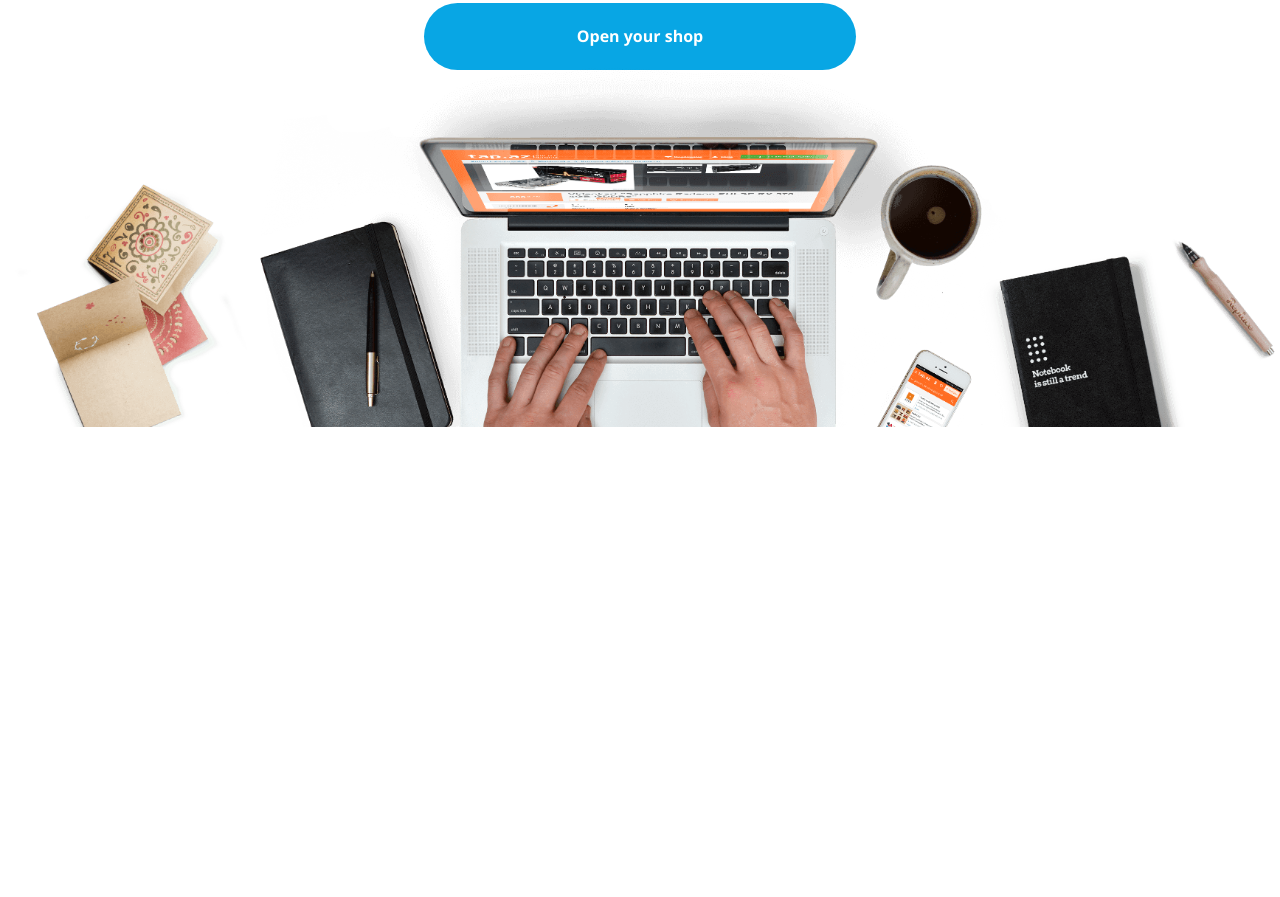
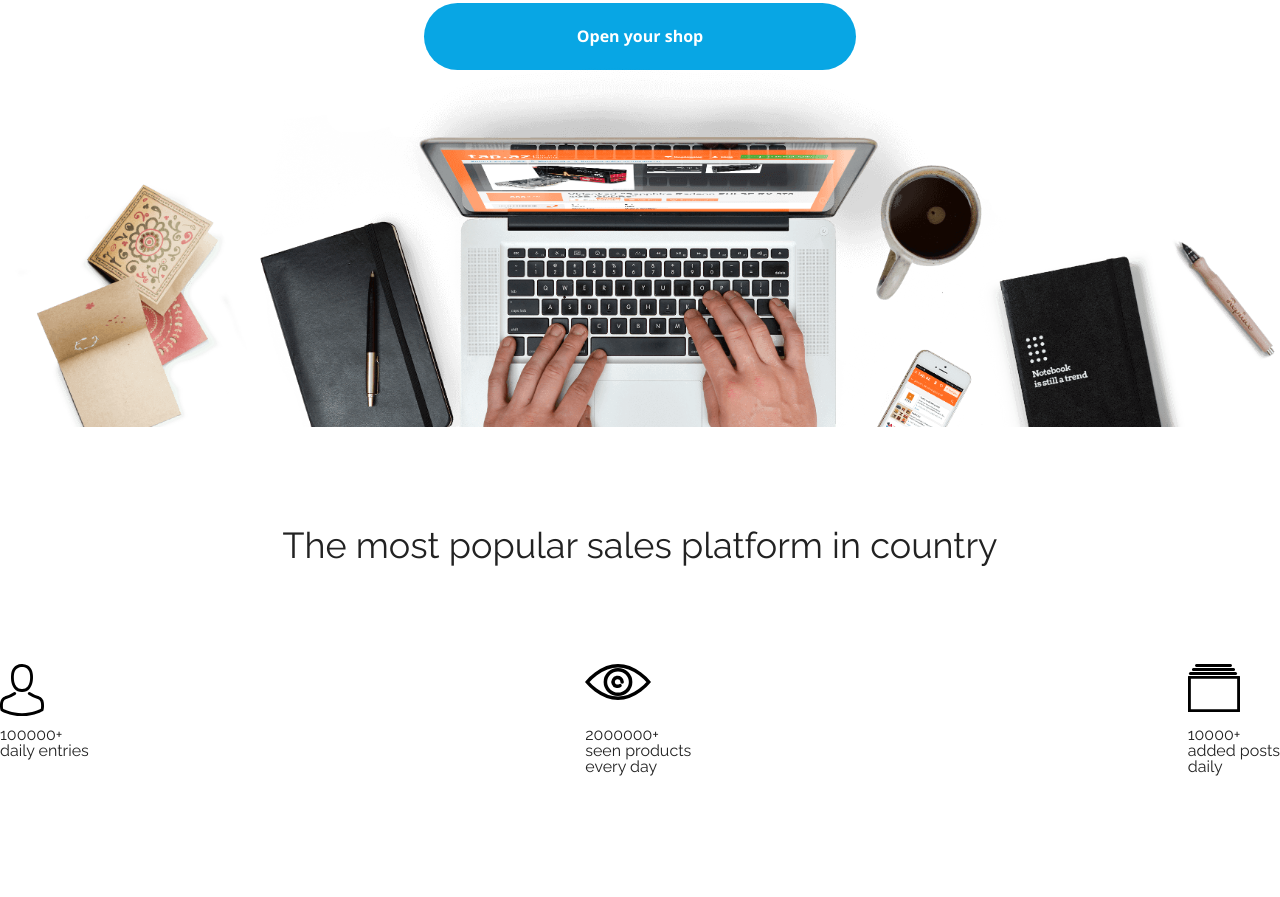
Before and after one commit to KamilHH/Warsztat-1, a plain HTML site: page index.html in a window 1280 px wide. Shown: the part 317-1214 px from the top of the page. Before the commit the page ends 800 px from the top, so only its background shows below. Drawn offline with nearby package versions, Linux system fonts and the light colour scheme.

Commit message:
Added statistics section

```diff
--- a/css/style.css
+++ b/css/style.css
@@ -23,9 +23,12 @@ a{
 .container{
     width: 1352px;
     height: 100%;
+}
+.header__container {
     display: flex;
     justify-content: space-between;
     align-items: center;
+    height: 100%;
 }
 .header{
     width: 100%;
@@ -79,3 +82,32 @@ a{
     width: 100%;
     height: auto;
 }
+.statistics{
+    display: flex;
+    justify-content: center;
+    margin-top: 100px;
+}
+.statistics .container h2{
+    font-family: var(--font-raleway);
+    font-size: 36px;
+    text-align: center;
+    margin-bottom: 101px;
+
+}
+.statistics__container{
+    display: flex;
+    justify-content: space-between;
+}
+.statistics__single{
+    font-family: var(--font-raleway);
+}
+.statistics__circle {
+    border-radius: 50%;
+    width: 63px;
+    height: 63px;
+    position: relative;
+}
+
+.statistics__description{
+    margin-bottom: 122px;
+}
--- a/index.html
+++ b/index.html
@@ -14,7 +14,7 @@
 </head>
 <body>
     <header class="header">
-        <div class="container">
+        <div class="header__container container">
             <a href="" class="header__logo">BestShop</a>
             <nav>
                 <ul class="header__nav">
@@ -36,6 +36,40 @@
         </div>
         <img src="assets/Background.png" class="opening__image" alt="Workspace necessities">
     </section>
+    <section class="statistics">
+        <div class="container">
+            <h2>The most popular sales platform in country</h2>
+
+            <div class="statistics__container">
+
+               <div class="statistics__single">
+                   <div class="statistics__circle">
+                       <img src="assets/Person.svg" alt="">
+                   </div>
+                   <div class="statistics__number">100000+</div>
+                   <div class="statistics__description">daily entries</div>
+               </div>
+
+                <div class="statistics__single">
+                    <div class="statistics__circle">
+                        <img src="assets/Eye.svg" alt="">
+                    </div>
+                    <div class="statistics__number">2000000+</div>
+                    <div class="statistics__description">seen products<br>every day</div>
+                </div>
+
+                <div class="statistics__single">
+                    <div class="statistics__circle">
+                        <img src="assets/Catalog.svg" alt="">
+                    </div>
+                    <div class="statistics__number">10000+</div>
+                    <div class="statistics__description">added posts<br> daily</div>
+                </div>
+            </div>
+        </div>
+
+    </section>
+
 
 </body>
 </html>
```
